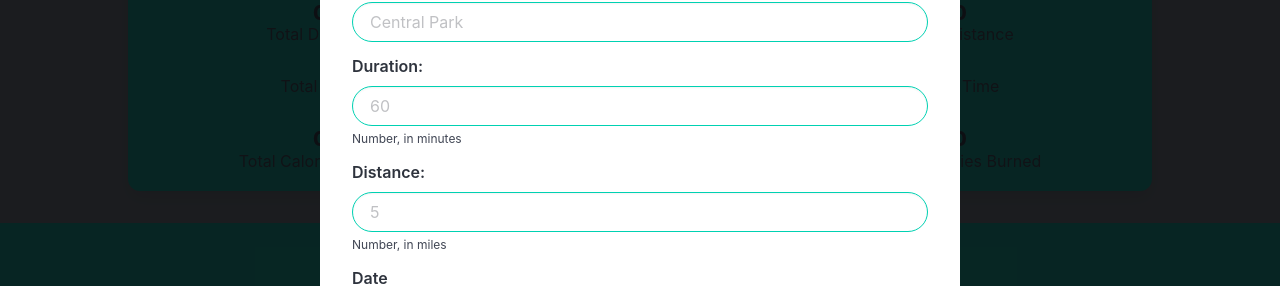
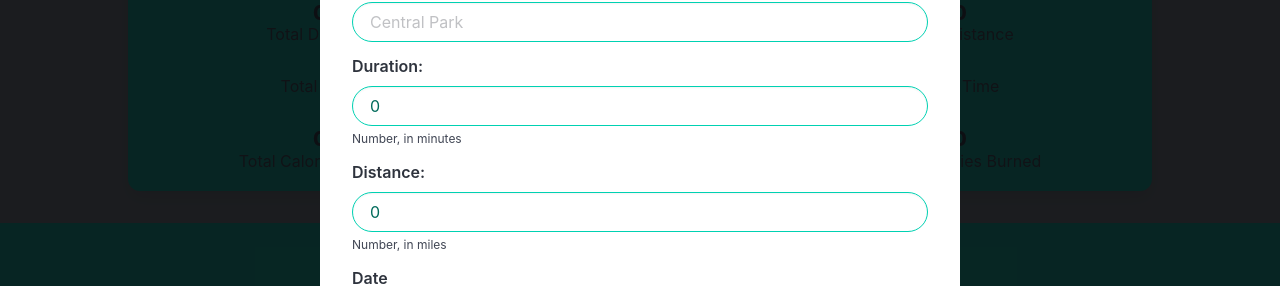
Before and after one commit to koleada/assignments-webdev, a Vue app in the folder client/: page /my-activity in a window 1280 px wide. Both pictures are taken after a click on the button "Add Activity". Shown: the part 262-548 px from the top of the page. Built offline with nearby package versions, Linux system fonts and the light colour scheme.

Commit message:
added functionality allowing users to add workouts on their myworkouts page to be displayed

```diff
--- a/client/src/components/WorkoutForm.vue
+++ b/client/src/components/WorkoutForm.vue
@@ -7,48 +7,48 @@
     <div class="field">
     <label class="label">Workout Description:</label>
     <div class="control">
-        <input class="input is-rounded is-primary" type="text" placeholder="">
+        <input class="input is-rounded is-primary" v-model="formData.description" @input="updateNewWorkout" type="text" placeholder="">
     </div>
     </div>
 
     <div class="field">
     <label class="label">Location:</label>
     <div class="control">
-        <input class="input is-primary is-rounded" type="text" placeholder="Central Park" >
+        <input class="input is-primary is-rounded" v-model="formData.location" @input="updateNewWorkout" type="text" placeholder="Central Park" >
 
     </div>
     </div>
     <div class="field">
     <label class="label">Duration:</label>
     <div class="control">
-        <input class="input is-primary is-rounded" type="text" placeholder="60">
+        <input class="input is-primary is-rounded" v-model.number="formData.duration" @input="updateNewWorkout" type="text" placeholder="60">
     </div>
     <p class="help">Number, in minutes</p>
     </div>
     <div class="field">
     <label class="label">Distance:</label>
     <div class="control">
-        <input class="input is-primary is-rounded" type="text" placeholder="5">
+        <input class="input is-primary is-rounded" v-model.number="formData.distance" @input="updateNewWorkout" type="text" placeholder="5">
     </div>
     <p class="help">Number, in miles</p>
     </div>
     <div class="field">
     <label class="label">Date</label>
     <div class="control">
-        <input class="input is-primary is-rounded" type="date" >
+        <input class="input is-primary is-rounded" v-model="formData.dateOfPosting" @input="updateNewWorkout" type="date" >
     </div>
     </div>
     <div class="field">
     <label class="label">Image</label>
     <div class="control">
-        <input class="input is-primary is-rounded" type="text" placeholder="https://my-workout.com/img.png">
+        <input class="input is-primary is-rounded" type="text" v-model="formData.imageUrl" @input="updateNewWorkout" placeholder="https://my-workout.com/img.png">
     </div>
     <p class="help">URL to an image of your workout</p>
     </div>
     <div class="field">
     <label class="label">Type:</label>
     <div class="control">
-        <input class="input is-primary is-rounded" type="text" placeholder="weight room">
+        <input class="input is-primary is-rounded" v-model="formData.type" type="text" @input="updateNewWorkout" placeholder="weight room">
     </div>
     <p class="help">What activity you did for this workout?</p>
     </div>
@@ -56,7 +56,52 @@
     </div>
 </template>
 
-<script setup lang="ts">
+<script lang="ts">
+    import  { getUserById } from "@/models/users";
+    import { ref } from 'vue';
+
+    export default {
+        props: {
+            newWorkout: {
+                type: Object,
+                required: true,
+            },
+        },
+        data() {
+            return {
+            user: getUserById(-1),
+            workouts: ref<Workout[]>([]),
+            formData: {
+                id: null,
+                description: '',
+                dateOfPosting: '',
+                imageUrl: '',
+                distance: 0,
+                location: '',
+                type: '',
+                duration: 0,
+            }
+            };
+        },
+        watch: {
+            newWorkout: {
+            immediate: true,
+            handler(newVal) {
+                this.formData = {
+                ...newVal,
+                };
+            },
+            },
+        },
+        methods: {
+            updateNewWorkout() {
+            this.$emit('add-workout', {
+                ...this.formData,
+            });
+            },
+        },
+
+    };
 
 </script>
 
--- a/client/src/pages/my-activity.vue
+++ b/client/src/pages/my-activity.vue
@@ -41,7 +41,7 @@
         </div>
         <div class="activity" >
             <h2 class="title is-3" id="history-title">{{ user.name }}'s Activity History</h2>
-            <button @click="showModal" class="button ">Add Activity</button>
+            <button @click="showModal" class="button addBtn">Add Activity</button>
             <div class="modal" :class="{ 'is-active': showForm }">
                 <div class="modal-background"></div>
                 <div class="modal-card">
@@ -50,11 +50,11 @@
                     <button class="delete" aria-label="close" @click="closeModal"></button>
                     </header>
                     <section class="modal-card-body">
-                        <workout-form />
+                        <workout-form :newWorkout="newWorkout" @add-workout="updateWorkout" />
                     </section>
                     <footer class="modal-card-foot">
                     <div class="buttons">
-                        <button class="button is-primary" @click="closeModal">Submit</button>
+                        <button class="button is-primary" @click="addWorkout">Submit</button>
                     </div>
                     </footer>
                 </div>
@@ -73,7 +73,9 @@
   import { ref } from 'vue';
 
   export default {
-
+    components: {
+        WorkoutForm,
+    },
     data() {
         return {
           user:  getUserById(-1),
@@ -81,6 +83,17 @@
           allTimeStats: {totalDistance: 0, totalTime: '', totalCals: 0,},
           weeklyStats: {totalDistance: 0, totalTime: '', totalCals: 0,},
           showForm: false,
+          newWorkout: {
+            id: null,
+            description: '',
+            dateOfPosting: '',
+            imageUrl: '',
+            distance: 0,
+            location: '',
+            type: '',
+            duration: 0,
+          }
+
         };
     },
     methods: {
@@ -133,7 +146,31 @@
         weeklyStats.totalTime = formatTime(totalTime);
 
         return weeklyStats;
-      }
+      },
+        addWorkout() {
+            const uniqueId = this.generateUniqueId();
+            this.newWorkout.id = uniqueId;
+            const userId = parseInt(localStorage.getItem('loggedInUserId'));
+            this.newWorkout.userId = userId;
+            this.workouts.push({ ...this.newWorkout });
+            this.newWorkout = {
+                id: null,
+                description: '',
+                dateOfPosting: '',
+                imageUrl: '',
+                distance: 0,
+                location: '',
+                type: '',
+                duration: 0,
+            };
+            this.showForm = false; // Close the modal after adding the workout
+        },
+        updateWorkout(updatedWorkout) {
+          this.newWorkout = updatedWorkout;
+        },
+        generateUniqueId() {
+            return Math.floor(Math.random() * 1000000);
+        }
     },
 
     mounted() {
@@ -232,4 +269,7 @@
         color: #00d1b2;
         margin-bottom: 0!important;
     }
+    .addBtn{
+        margin-bottom: 2vh;
+    }
 </style>
```
